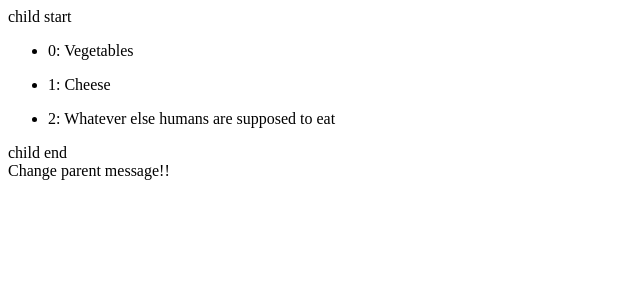
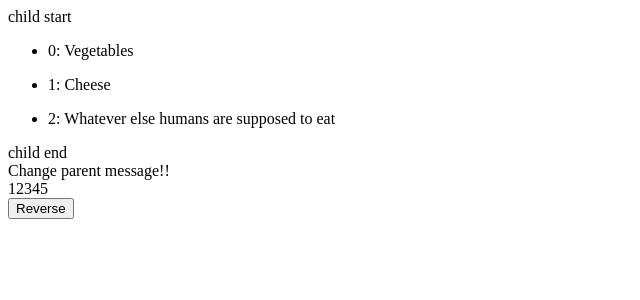
Before and after one commit to hibriiiiidge/practice__vue_app, a Vue app: page / in a window 1280 px wide. Shown: the top 300 px of the page, without its empty margins (0-640 px from the left). Built offline with nearby package versions, Linux system fonts and the light colour scheme.

Commit message:
Add reverse button

```diff
--- a/src/App.vue
+++ b/src/App.vue
@@ -2,6 +2,8 @@
   <div>
     <child :groceryList="groceryList"></child>
     <div> {{ message }} </div>
+    <div> {{ message2 }} </div>
+    <button @click="reverse()">Reverse</button>
   </div>
 </template>
 
@@ -15,12 +17,18 @@ export default {
   data () {
     return {
       message: 'Hello Vue!!',
+      message2: '12345',
       groceryList: [
         { id: 0, text: 'Vegetables' },
         { id: 1, text: 'Cheese' },
         { id: 2, text: 'Whatever else humans are supposed to eat' }
       ]
     }
+  },
+  methods: {
+    reverse() {
+      this.message2 = this.message2.split("").reverse().join("");
+    }
   }
 }
 </script>
--- a/src/components/child.vue
+++ b/src/components/child.vue
@@ -1,9 +1,9 @@
 <template>
   <div>
     child start
-    <ul v-for="todo in groceryList">
+    <ul v-for="(grocery, index) in groceryList" :key='index'>
       <li>
-        {{ todo.id }}: {{ todo.text }}
+        {{ grocery.id }}: {{ grocery.text }}
       </li>
     </ul>
     child end
```
